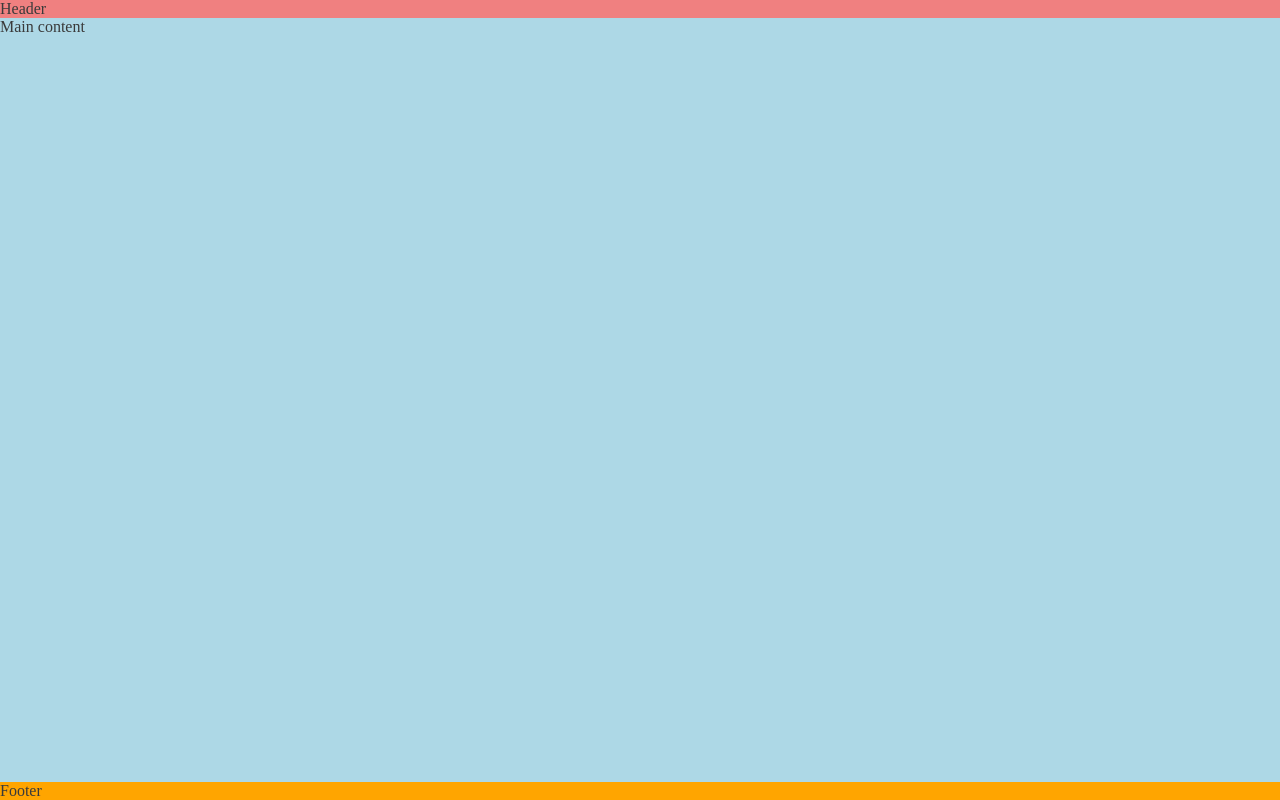
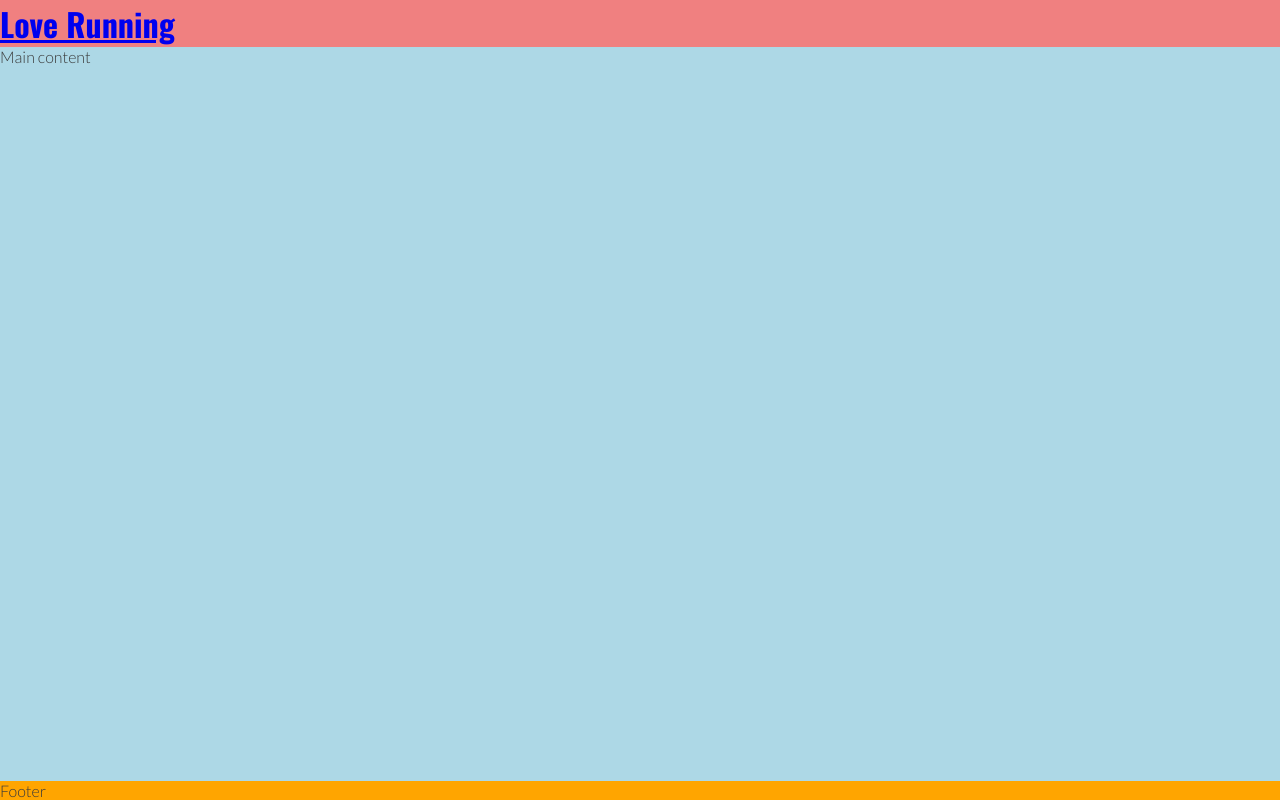
Before and after one commit to aaronodonoghue96/love-running, a plain HTML site: page index.html in a window 1280 px wide. Drawn offline with nearby package versions, Linux system fonts and the light colour scheme.

Commit message:
Add logo to header and apply Oswald font

```diff
--- a/assets/css/style.css
+++ b/assets/css/style.css
@@ -1,3 +1,6 @@
+/*Google fonts import*/
+@import url("https://fonts.googleapis.com/css2?family=Lato:wght@300&family=Oswald:wght@200;300;400;500;600;700&display=swap");
+
 /*Asterisk wildcard selector to override default styles added by the browser*/
 
 * {
@@ -13,11 +16,16 @@ body {
     flex-direction: column;
     /*Generic project styles*/
     color: #3a3a3a;
+    font-family: 'Lato', sans-serif;
 }
 
 /*Header*/
 header {
     background-color: lightcoral;
+}
+
+h1 {
+    font-family: 'Oswald', sans-serif;
 }
 
 /*Main*/
--- a/index.html
+++ b/index.html
@@ -39,7 +39,11 @@
 
   <body>
     <!-- Header -->
-    <header>Header</header>
+    <header>
+      <a href="index.html">
+        <h1 id="logo">Love Running</h1>
+      </a>
+    </header>
 
     <!-- Main content -->
     <main>Main content</main>
```
